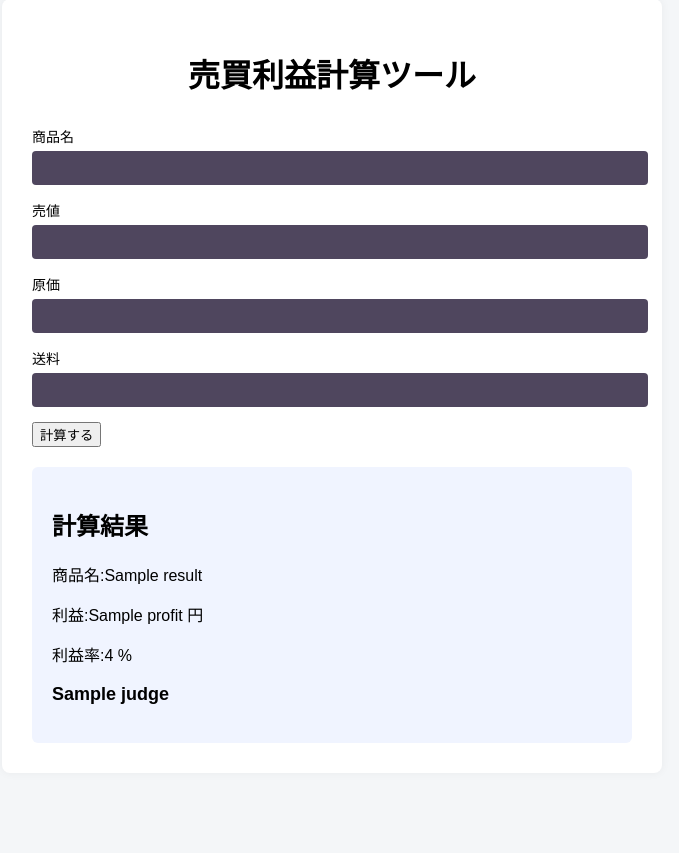
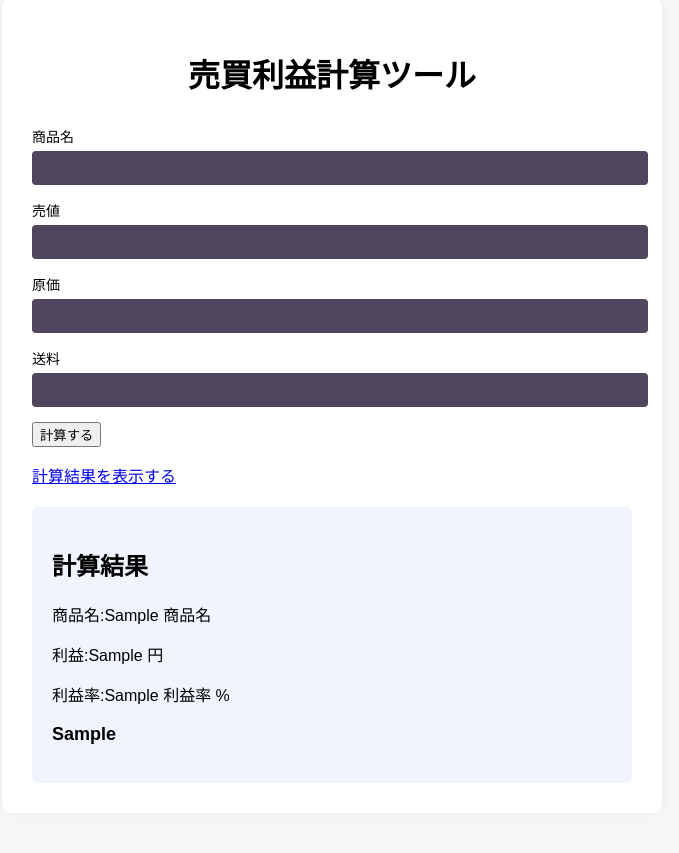
Before and after one commit to raiha-4368/MyResaleTool_Flask, a Flask app: template templates/index.html in a window 1280 px wide. Shown: the part 41-894 px from the top of the page, without its empty margins (308-987 px from the left). Before the commit the page ends 745 px from the top, so only its background shows below. Run offline with Flask 3, Linux system fonts and the light colour scheme; the template is opened without the code that fills it: most values are stand-ins (such as "Sample title", 1, 10 or a date in 2020).

Commit message:
[UPDATE] 今までの履歴を別ページに表示するように実装

```diff
--- a/app.py
+++ b/app.py
@@ -1,7 +1,14 @@
 import os
 import csv
+from datetime import datetime
 from flask import Flask, render_template, request
 
+########################################################################
+#メルカリ出品前に利益と利益率を計算するツール
+#使い方;
+#コマンドラインにpython app.py
+#実行後、http://127.0.0.1:5000/へアクセス
+########################################################################
 
 app = Flask(__name__)
 
@@ -45,6 +52,17 @@ def export_result_csv(data: dict):
   return
 
 
+#csvファイル読み込み関数
+def load_csv(filepath):
+    records = []
+    if not os.path.exists(filepath):
+        return records
+
+    with open(filepath,newline="", encoding="utf-8") as f:
+        reader = csv.DictReader(f)
+        for row in reader:
+            records.append(row)
+    return records
 
 #売買時購入の判定処理を関数化
 def judge_profit(profit):
@@ -119,14 +137,16 @@ def index():
                     #赤字判定を関数で行う
                     judge, judge_class = judge_profit(profit)
                     result = {
-                        "name": name,
-                        "price": price,
-                        "cost_price": cost_price,
-                        "shipping": shipping,
-                        "profit": profit,
-                        "profit_rate": profit_rate,
-                        "judge": judge,
-                        "judge_class": judge_class,
+                        "商品名": name,
+                        "価格": price,
+                        "原価": cost_price,
+                        "送料": shipping,
+                        "利益": profit,
+                        "利益率": profit_rate,
+                        "判定": judge,
+                        "判定カラー": judge_class,
+                        "日時": datetime.now().strftime("%Y-%m-%d_%H:%M:%S"),
+
                         }
                     #csvファイル書き込み
                     export_result_csv(result)
@@ -134,23 +154,34 @@ def index():
             except ValueError:
                 error = ERROR_NOT_NUMBER
 
+    records = load_csv("output/output.csv")
 
-
-
-        # return f"""
-        # 商品名: {name}<br>
-        # 売値: {price}<br>
-        # 原価: {cost_price}<br>
-        # 送料: {shipping}<br>
-        # """
+    #利益でソート
+    rows_sorted = sorted(records, key=lambda x: int(x["利益"]), reverse=True)
 
     return render_template("index.html", result=result, error=error)
 
+@app.route("/history")
+def history():
+    records = load_csv("output/output.csv")
+
+    #利益で降順ソート
+    rows_sorted = sorted(records, key=lambda x: int(x["利益"]), reverse=True)
+    return render_template("history.html", records=rows_sorted)
+
+
+#↓これは一番最後に書いて無きゃいけなさそう
 if __name__ == "__main__":
-    test_judge()  # 確認したいときだけ有効化
+    #test_judge()  # 確認したいときだけ有効化
     app.run(debug=True)
 
-    #TODO:
-    #・入力値バリデーション(未入力・マイナス値)
-    #・判定ロジックを関数化
-    #・デザインを最低限整える
+#TODO:
+#docstring(プログラムの解説)の記述をする
+#index以外のページ遷移とか表示ってできるのだろうか(履歴表示をクローズでもいいけど)
+#csvの中身の並べ替え(利益が高い順、日付が新しい順、赤字だけ表示等)
+# やること案
+# history 画面に
+# 利益フィルタ（赤字だけ等）
+# 日付ソート
+# CSVダウンロード
+# 見た目の軽い整形（表の色分け）
--- a/templates/index.html
+++ b/templates/index.html
@@ -28,20 +28,23 @@
         <label>送料</label>
         <input type="text" name="shipping">
       </div>
-
       <button type="submit">計算する</button>
     </form>
+    <p>
+      <a href="/history">計算結果を表示する</a>
+    </p>
+
     {% if error %}
     <p class="error_message">{{ error }}</p>
     {% endif %}
     {% if result %}
     <div class="result-box">
       <h2>計算結果</h2>
-      <p>商品名:{{ result.name}}</p>
-      <p>利益:{{ result.profit}} 円</p>
-      <p>利益率:{{ result.profit_rate}} %</p>
-      <p class="judge {{ result.judge_class }}">
-        {{ result.judge }}
+      <p>商品名:{{ result.商品名 }}</p>
+      <p>利益:{{ result.利益 }} 円</p>
+      <p>利益率:{{ result.利益率 }} %</p>
+      <p class="judge {{ result.判定カラー }}">
+        {{ result.判定 }}
       </p>
     </div>
     {% endif %}
```
Also changed, not shown: templates/history.html (added, +43 -0 lines).
